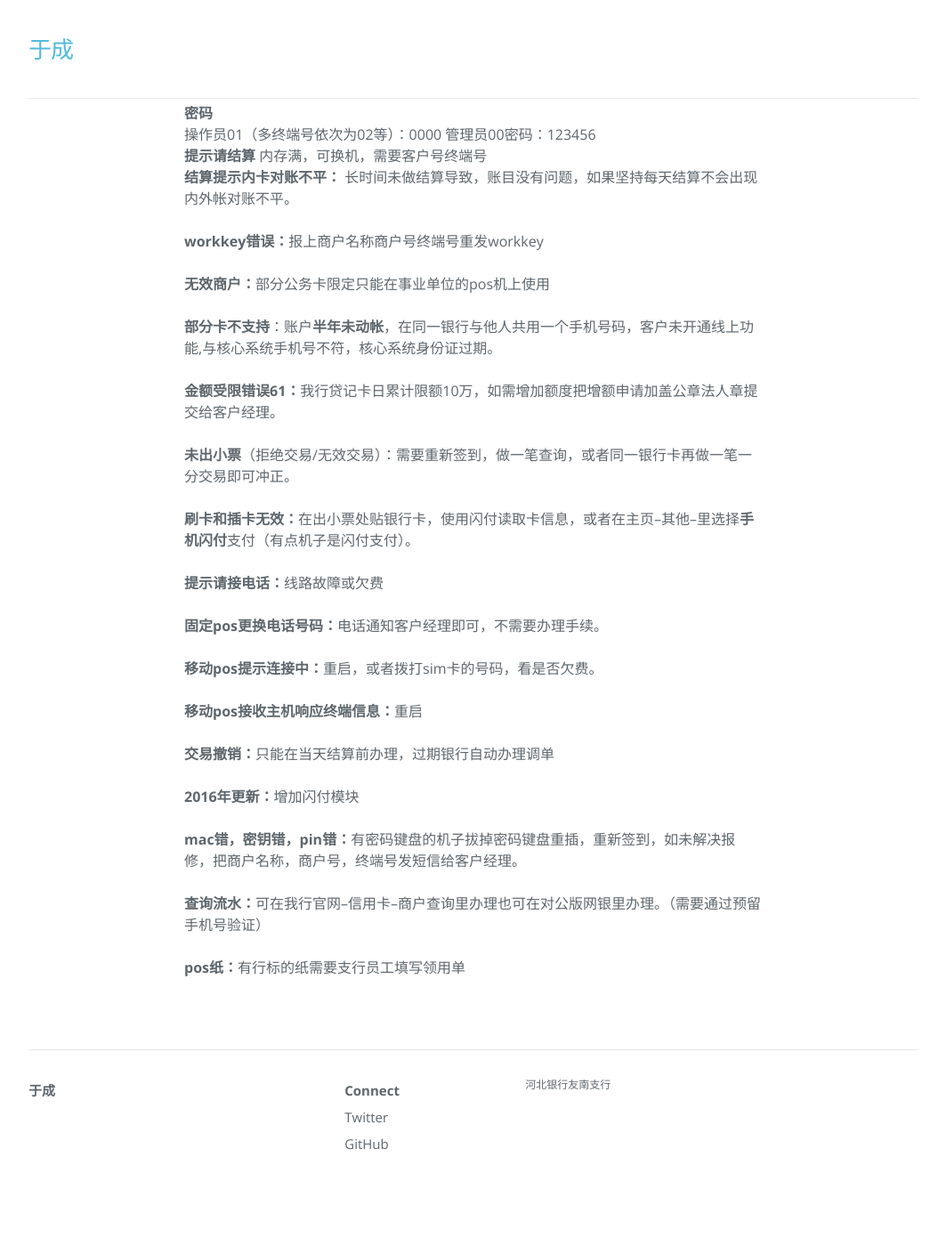
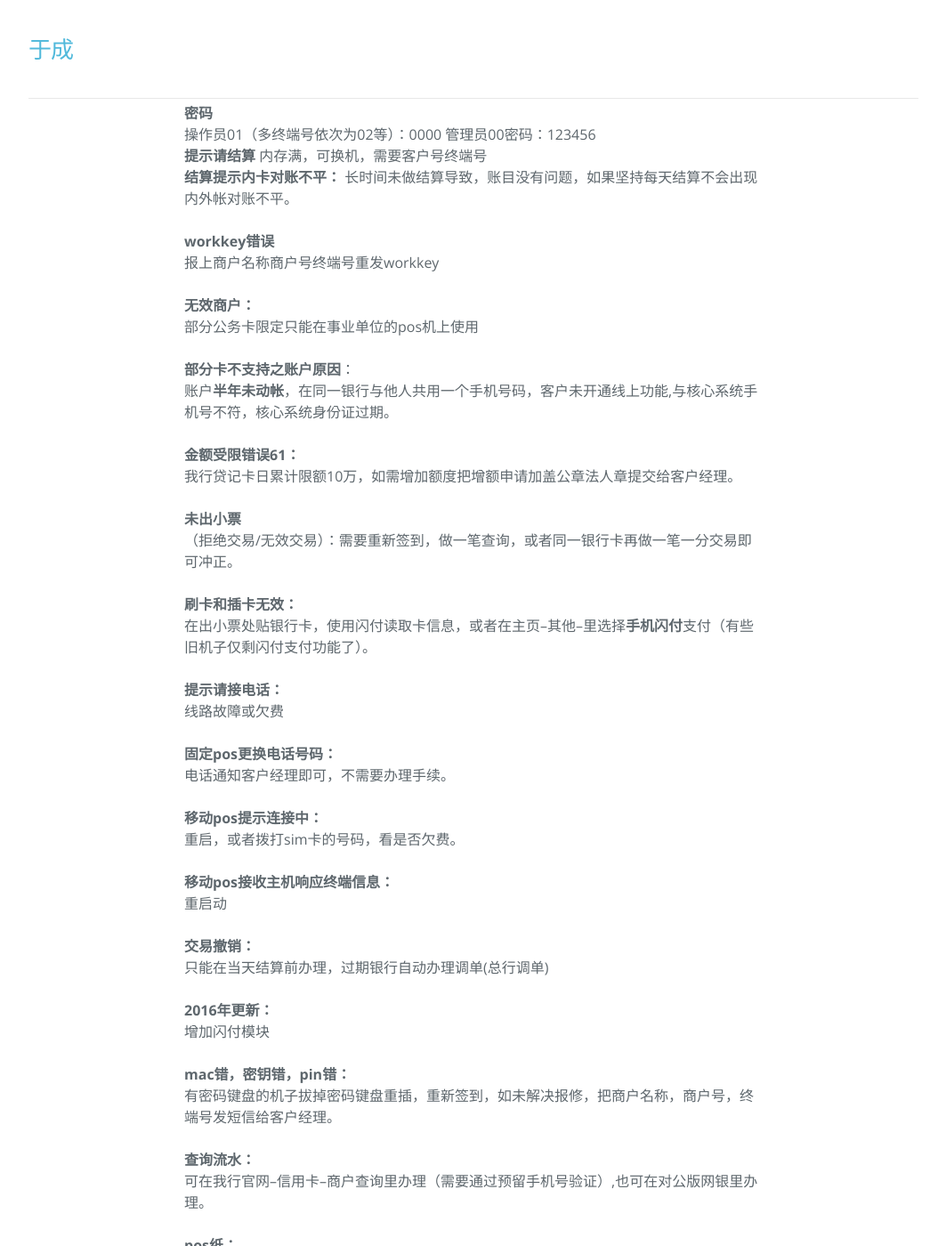
Before and after one commit to hebbank/jekyll, a Jekyll site: the page built from _posts/2017-03-31-cj.md, in a window 1280 px wide and 1400 px high, scrolled down 287 px. Shown: the whole window at 89% size, without its empty margins (108-1171 px from the left). Built offline with Jekyll 4.4.1, drawn with Linux system fonts in a browser that asks for light colours; nearby versions of some CDN libraries; before the commit the page ends 1655 px from its top, so only the background shows below that.

Commit message:
Update 常见问题

```diff
--- a/_posts/2017-03-31-cj.md
+++ b/_posts/2017-03-31-cj.md
@@ -12,32 +12,47 @@ categories: 常见问题
 **提示请结算**  内存满，可换机，需要客户号终端号
 **结算提示内卡对账不平：**  长时间未做结算导致，账目没有问题，如果坚持每天结算不会出现内外帐对账不平。
 
-**workkey错误：**报上商户名称商户号终端号重发workkey
+**workkey错误**
+报上商户名称商户号终端号重发workkey
 
-**无效商户：**部分公务卡限定只能在事业单位的pos机上使用
+**无效商户：**
+部分公务卡限定只能在事业单位的pos机上使用
 
-**部分卡不支持**：账户**半年未动帐**，在同一银行与他人共用一个手机号码，客户未开通线上功能,与核心系统手机号不符，核心系统身份证过期。
+**部分卡不支持之账户原因**：
+账户**半年未动帐**，在同一银行与他人共用一个手机号码，客户未开通线上功能,与核心系统手机号不符，核心系统身份证过期。
 
-**金额受限错误61：**我行贷记卡日累计限额10万，如需增加额度把增额申请加盖公章法人章提交给客户经理。
+**金额受限错误61：**
+我行贷记卡日累计限额10万，如需增加额度把增额申请加盖公章法人章提交给客户经理。
 
-**未出小票**（拒绝交易/无效交易）：需要重新签到，做一笔查询，或者同一银行卡再做一笔一分交易即可冲正。
+**未出小票**
+ （拒绝交易/无效交易）：需要重新签到，做一笔查询，或者同一银行卡再做一笔一分交易即可冲正。
 
-**刷卡和插卡无效：**在出小票处贴银行卡，使用闪付读取卡信息，或者在主页--其他--里选择**手机闪付**支付（有点机子是闪付支付）。
+**刷卡和插卡无效：**
+在出小票处贴银行卡，使用闪付读取卡信息，或者在主页--其他--里选择**手机闪付**支付（有些旧机子仅剩闪付支付功能了）。
 
-**提示请接电话：**线路故障或欠费
+**提示请接电话：**
+线路故障或欠费
 
-**固定pos更换电话号码：**电话通知客户经理即可，不需要办理手续。
+**固定pos更换电话号码：**
+电话通知客户经理即可，不需要办理手续。
 
-**移动pos提示连接中：**重启，或者拨打sim卡的号码，看是否欠费。
+**移动pos提示连接中：**
+重启，或者拨打sim卡的号码，看是否欠费。
 
-**移动pos接收主机响应终端信息：**重启
+**移动pos接收主机响应终端信息：**
+重启动
 
-**交易撤销：**只能在当天结算前办理，过期银行自动办理调单
+**交易撤销：**
+只能在当天结算前办理，过期银行自动办理调单(总行调单)
 
-**2016年更新：**增加闪付模块
+**2016年更新：**
+增加闪付模块
 
-**mac错，密钥错，pin错：**有密码键盘的机子拔掉密码键盘重插，重新签到，如未解决报修，把商户名称，商户号，终端号发短信给客户经理。
+**mac错，密钥错，pin错：**
+有密码键盘的机子拔掉密码键盘重插，重新签到，如未解决报修，把商户名称，商户号，终端号发短信给客户经理。
 
-**查询流水：**可在我行官网--信用卡--商户查询里办理也可在对公版网银里办理。（需要通过预留手机号验证）
+**查询流水：**
+可在我行官网--信用卡--商户查询里办理（需要通过预留手机号验证）,也可在对公版网银里办理。
 
-**pos纸：**有行标的纸需要支行员工填写领用单
+**pos纸：**
+有行标的纸需要支行员工填写领用单
```
